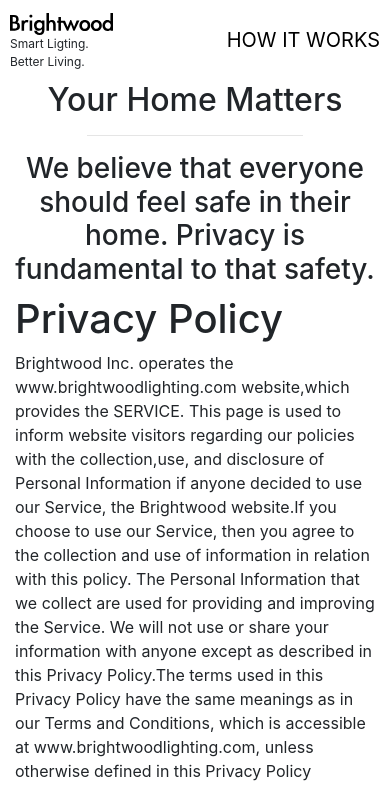
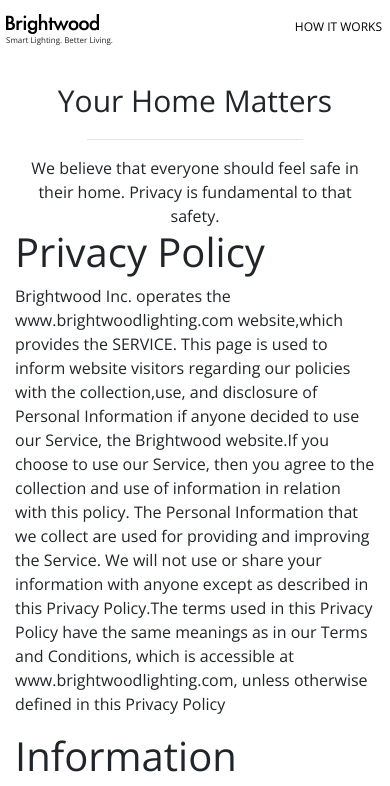
Before and after one commit to nsisodiya/brightwoodlighting-website, a plain HTML site: page privacy.html in a window 390 px wide. Shown: the top 786 px of the page. Drawn offline with nearby package versions, Linux system fonts and the light colour scheme; files that its build step writes are made by us from their sources.

Commit message:
Header part done.

```diff
--- a/css/main.css
+++ b/css/main.css
@@ -1,55 +1,125 @@
+body {
+    font-family: 'Open Sans', sans-serif;
+    font-weight: lighter;
+}
+
+div, span, a, img {
+    //border: 1px solid red;
+}
+a, img {
+    //border: 1px solid greenyellow;
+}
+
 .myheader {
+    display: flex;
+    flex-direction: row;
+    justify-content: space-between;
     background-color: white;
-    padding: 10px
-}
-.mainLogoText {
 }
 .width60p {
     width: 60%;
 }
-.mainLogoText img{
-    width: 100%;
-    max-width: 250px;
-}
-.subLogoText {
-    font-size: 20px;
-    display: inline;
-}
+
 .flatButton {
     color: black;
 }
 .headerButtonParent {
     display: flex;
     align-items: center;
-    justify-content: flex-end
+    justify-content: flex-end;
 }
 
 .headerButton {
-    float: right;
-    font-size: 30px;
+    font-size: 41px;
+    font-weight: lighter;
 }
 .flatButton:hover {
     color: black;
     text-decoration: none;
 }
+.privacyPage {
+    margin-top: 20px;
+}
 
-@media only screen and (max-width: 2000px) {
+@media only screen and (max-width: 3000px) {
+    .privacyPage hb1 {
+        font-size: 80px;
+    }
+    .headerButton {
+        font-size: 32px;
+    }
+    .subLogoText {
+        font-size: 20px;
+    }
+    .myheader {
+        padding: 34px 54px 18px 20px;
+        height: 103px;
+    }
+    img.mainLogoText {
+        width: 248px;
+        margin-right: 28px;
+    }
 }
 
 @media only screen and (max-width: 1279px) {
     .headerButton {
-        font-size: 26px;
+        font-size: 14px;
+    }
+
+    img.mainLogoText {
+        width: 149px;
+        margin-right: 16px;
+    }
+    .subLogoText {
+        font-size: 12px;
+    }
+    .privacyPage hb1 {
+        font-size: 60px;
+    }
+    .myheader {
+        padding: 18px 10px 10px 8px;
+        height: 62px;
     }
 }
 @media only screen and (max-width: 768px) {
     .headerButton {
-        font-size: 20px;
+        font-size: 12px;
+    }
+
+    .privacyPage hb1 {
+        font-size: 40px;
+    }
+    img.mainLogoText {
+        width: 93px;
+        margin-right: 9px;
+    }
+    .subLogoText {
+        font-size: 8px;
+    }
+    .myheader {
+        padding: 12px 12px 8px 6px;
+        height: 39px;
     }
 }
 
 @media only screen and (max-width: 479px) {
     .subLogoText {
         display: block;
+        font-size: 8px;
+    }
+
+    .headerButton {
         font-size: 12px;
     }
+
+    img.mainLogoText {
+        width: 93px;
+    }
+    .myheader {
+        padding: 10px 8px 15px 6px;
+        height: 58px;
+    }
+    .privacyPage hb1 {
+        font-size: 30px;
+    }
 }
--- a/privacy.html
+++ b/privacy.html
@@ -9,10 +9,11 @@
 <body>
     <load src="small/header.html"></load>
 
+    <div class="privacyPage">
         <div class="col-md-12 text-center">
-        <h2>Your Home Matters</h2>
+            <hb1>Your Home Matters</hb1>
             <hr class="line width60p">
-        <h3>We believe that everyone should feel safe in their home. Privacy is fundamental to that safety.</h3>
+            <hb2>We believe that everyone should feel safe in their home. Privacy is fundamental to that safety.</hb2>
         </div>
 
         <div class="col-md-12">
@@ -22,40 +23,41 @@
                 if anyone decided to use our Service, the Brightwood website.If you choose to use our Service, then you agree
                 to the collection and use of information in relation with this policy. The Personal Information that we collect
                 are used for providing and improving the Service. We will not use or share your information with anyone except
-            as described in this Privacy Policy.The terms used in this Privacy Policy have the same meanings as in our Terms
-            and Conditions, which is accessible at www.brightwoodlighting.com, unless otherwise defined in this Privacy Policy</p>
+                as described in this Privacy Policy.The terms used in this Privacy Policy have the same meanings as in our
+                Terms and Conditions, which is accessible at www.brightwoodlighting.com, unless otherwise defined in this
+                Privacy Policy</p>
         </div>
         <div class="col-md-12">
             <h1>Information Collection and Use</h1>
-        <p>For a better experience while using our Service, we may require you to provide us with certain personally identifiable
-            information, including but not limited to your name, phone number, and postal address. The information that we
-            collect will be used to contact or identify you.</p>
+            <p>For a better experience while using our Service, we may require you to provide us with certain personally
+                identifiable information, including but not limited to your name, phone number, and postal address. The information
+                that we collect will be used to contact or identify you.</p>
         </div>
 
         <div class="col-md-12">
             <h1>Log Data</h1>
-        <p>We want to inform you that whenever you visit our Service, we collect information that your browser sends to us
-            that is called Log Data. This Log Data may include information such as your computer’s Internet Protocol ("IP")
-            address, browser version, pages of our Service that you visit, the time and date of your visit, the time spent
-            on those pages, and other statistics.</p>
+            <p>We want to inform you that whenever you visit our Service, we collect information that your browser sends
+                to us that is called Log Data. This Log Data may include information such as your computer’s Internet Protocol
+                ("IP") address, browser version, pages of our Service that you visit, the time and date of your visit, the
+                time spent on those pages, and other statistics.</p>
         </div>
 
         <div class="col-md-12">
             <h1>Cookies</h1>
-        <p>Cookies are files with small amount of data that is commonly used an anonymous unique identifier. These are sent
-            to your browser from the website that you visit and are stored on your computer’s hard drive. Our website uses
-            these "cookies" to collection information and to improve our Service. You have the option to either accept or
-            refuse these cookies, and know when a cookie is being sent to your computer. If you choose to refuse our cookies,
-            you may not be able to use some portions of our Service.</p>
+            <p>Cookies are files with small amount of data that is commonly used an anonymous unique identifier. These are
+                sent to your browser from the website that you visit and are stored on your computer’s hard drive. Our website
+                uses these "cookies" to collection information and to improve our Service. You have the option to either
+                accept or refuse these cookies, and know when a cookie is being sent to your computer. If you choose to refuse
+                our cookies, you may not be able to use some portions of our Service.</p>
         </div>
 
         <div class="col-md-12">
             <h1>Service Providers</h1>
             <p>We may employ third-party companies and individuals due to the following reasons: • To facilitate our Service;
                 • To provide the Service on our behalf; • To perform Service-related services; or • To assist us in analyzing
-            how our Service is used. We want to inform our Service users that these third parties have access to your Personal
-            Information. The reason is to perform the tasks assigned to them on our behalf. However, they are obligated not
-            to disclose or use the information for any other purpose
+                how our Service is used. We want to inform our Service users that these third parties have access to your
+                Personal Information. The reason is to perform the tasks assigned to them on our behalf. However, they are
+                obligated not to disclose or use the information for any other purpose
             </p>
         </div>
 
@@ -68,25 +70,26 @@
 
         <div class="col-md-12">
             <h1>Links to Other Sites</h1>
-        <p>Our Service may contain links to other sites. If you click on a third-party link, you will be directed to that
-            site. Note that these external sites are not operated by us. Therefore, we strongly advise you to review the
-            Privacy Policy of these websites. We have no control over, and assume no responsibility for the content, privacy
-            policies, or practices of any third-party sites or services.</p>
+            <p>Our Service may contain links to other sites. If you click on a third-party link, you will be directed to
+                that site. Note that these external sites are not operated by us. Therefore, we strongly advise you to review
+                the Privacy Policy of these websites. We have no control over, and assume no responsibility for the content,
+                privacy policies, or practices of any third-party sites or services.</p>
         </div>
 
         <div class="col-md-12">
             <h1>Children’s Privacy</h1>
-        <p>Our Services do not address anyone under the age of 13. We do not knowingly collect personal identifiable information
-            from children under 13. In the case we discover that a child under 13 has provided us with personal information,
-            we immediately delete this from our servers. If you are a parent or guardian and you are aware that your child
-            has provided us with personal information, please contact us so that we will be able to do necessary actions.</p>
+            <p>Our Services do not address anyone under the age of 13. We do not knowingly collect personal identifiable
+                information from children under 13. In the case we discover that a child under 13 has provided us with personal
+                information, we immediately delete this from our servers. If you are a parent or guardian and you are aware
+                that your child has provided us with personal information, please contact us so that we will be able to do
+                necessary actions.</p>
         </div>
 
         <div class="col-md-12">
             <h1>Changes to This Privacy Policy</h1>
-        <p>We may update our Privacy Policy from time to time. Thus, we advise you to review this page periodically for any
-            changes. We will notify you of any changes by posting the new Privacy Policy on this page. These changes are
-            effective immediately, after they are posted on this page.</p>
+            <p>We may update our Privacy Policy from time to time. Thus, we advise you to review this page periodically for
+                any changes. We will notify you of any changes by posting the new Privacy Policy on this page. These changes
+                are effective immediately, after they are posted on this page.</p>
         </div>
 
         <div class="col-md-12">
@@ -97,6 +100,9 @@
             </p>
         </div>
 
+
+    </div>
+
     <load src="small/footer.html"></load>
 </body>
 
--- a/small/header.html
+++ b/small/header.html
@@ -1,13 +1,10 @@
-<div class='container-fluid myheader'>
-    <div class="row">
-        <div class="col-lg-6 col-4">
-            <div class="myLogo">
-                <span class="mainLogoText"><img src="/images/logo/dark/none.svg"/></span>
-                <span class="subLogoText">Smart Ligting. Better Living.</span>
-            </div>
-        </div>
-        <div class="headerButtonParent col-lg-6 col-8">
-            <a class="flatButton headerButton" href="/how.html">HOW IT WORKS</a>
-        </div>
+<div class='myheader'>
+    <div class="myLogo">
+        <img class="mainLogoText" src="/images/logo/dark/none.svg"/>
+        <span class="subLogoText">Smart Lighting. Better Living.</span>
     </div>
+    <div class="headerButtonParent">
+        <a class="flatButton headerButton" href="/how.html">HOW IT WORKS</a>
+    </div>
+
 </div>
--- a/small/meta.html
+++ b/small/meta.html
@@ -5,3 +5,4 @@
 <link rel="stylesheet" type="text/css" media="screen" href="./css/bootstrap.min.css" />
 <script defer src="https://use.fontawesome.com/releases/v5.2.0/js/all.js" integrity="sha384-4oV5EgaV02iISL2ban6c/RmotsABqE4yZxZLcYMAdG7FAPsyHYAPpywE9PJo+Khy" crossorigin="anonymous"></script>
 <link rel="stylesheet" type="text/css" media="screen" href="./css/main.css" />
+<link href="https://fonts.googleapis.com/css?family=Open+Sans:300,400,600,700,800" rel="stylesheet">
```
Lines whose indentation alone changed are shown as unchanged.
